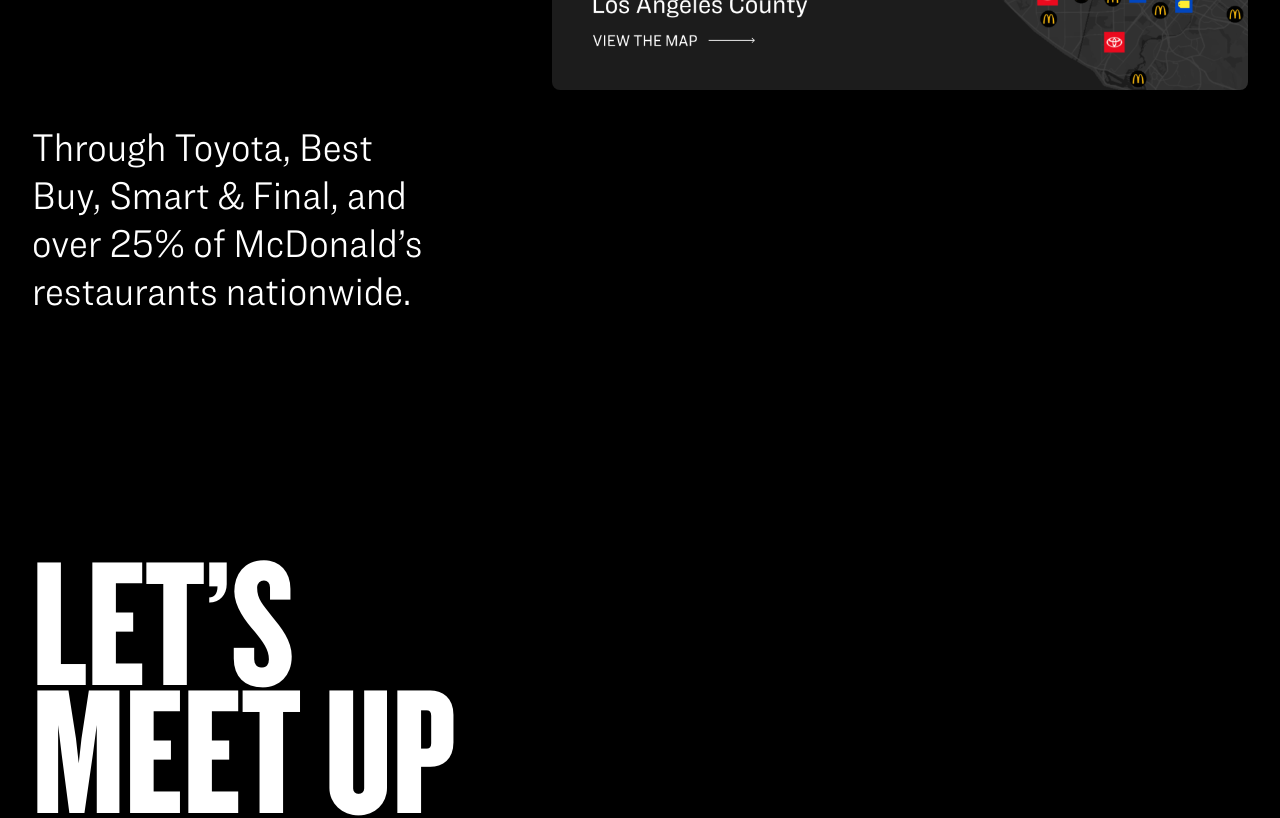
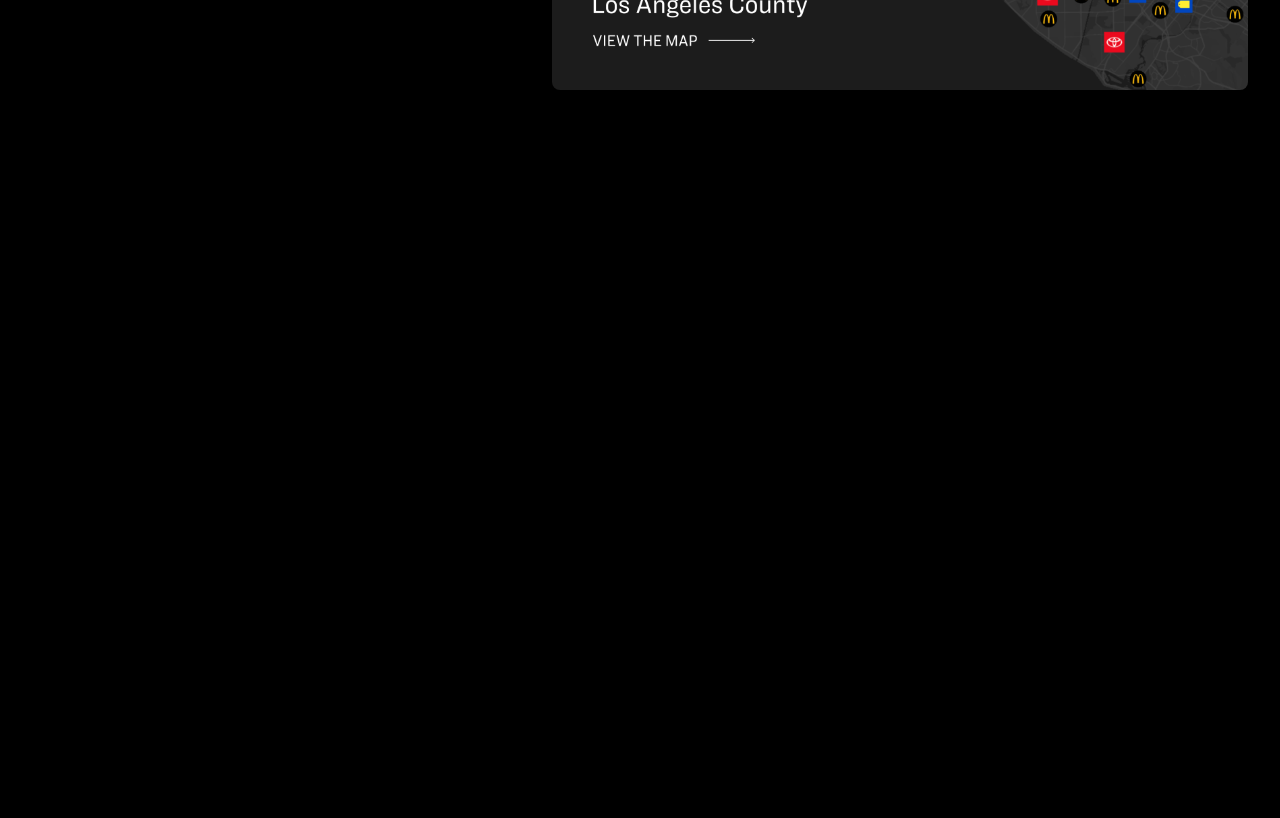
Before and after one commit to daviselen/website, a React (Vite) app: page /about in a window 1280 px wide. Shown: the part 1980-2798 px from the top of the page. Built offline with nearby package versions, Linux system fonts and the light colour scheme.

Commit message:
Animate the About page

```diff
--- a/src/design-system/components/MediaObject.jsx
+++ b/src/design-system/components/MediaObject.jsx
@@ -1,5 +1,6 @@
 import { Link } from "react-router-dom";
 import HeadingReveal from "./HeadingReveal";
+import TextReveal from "./TextReveal";
 
 const cardVariants = {
     hidden: {
@@ -106,7 +107,11 @@ export default function MediaObject({
           {subhead ? (
             <span className="font-narrow text-base">{subhead}</span>
           ) : null}
-          <p className="text-pre-title">{text}</p>
+          <TextReveal
+            as="p"
+            className="text-pre-title"
+            text={text}
+          />
         </div>
       </div>
       <img
--- a/src/pages/About.jsx
+++ b/src/pages/About.jsx
@@ -5,6 +5,7 @@ import Footer from "../sections/Footer.jsx";
 import MediaObject from "../design-system/components/MediaObject.jsx";
 import TextReveal from "../design-system/components/TextReveal.jsx";
 import { useVideoOverlay } from "../design-system/components/VideoOverlay.jsx";
+import HeadingReveal from "../design-system/components/HeadingReveal.jsx";
 
 // Hosted on Vimeo rather than self-served from /public/videos, so the overlay
 // gets its `embed` payload (an iframe player URL) instead of `src`. The
@@ -243,7 +244,10 @@ export default function About() {
         imgAlt="Map of Los Angeles County showing the locations of Toyota dealership, McDonald's restaurant, Best Buy and Smart & Final locations."
       />
       <section id="people" className="pt-3000 px-8 flex flex-col gap-1000">
-        <h2 className="text-display-h2 font-display uppercase">Let’s<br></br> Meet Up</h2>
+        <HeadingReveal
+          className="text-display-h2 font-display uppercase"
+          text={`Let’s \nMeet Up`}
+        />
         <div className="grid grid-cols-4 gap-400">
           {people.map((person, index) => (
           <div key={index} className="teams-video bg-surface-alt relative rounded-md">
@@ -271,7 +275,11 @@ export default function About() {
         onClick={() => openVideo(ORIGIN_STORY)}
       />
       <section id="clients" className="pt-3000 px-8 flex flex-col gap-0">
-        <h2 className="text-display-h2 font-display uppercase">Client <br />Experience</h2>
+        <HeadingReveal
+          as="h2"
+          className="text-display-h2 font-display uppercase"
+          text={`Client \nExperience`}
+        />
         <div className="grid sm:grid-cols-3 md:grid-cols-4 lg:grid-cols-5 gap-x-400">
           {clients.map((client, index) => (
             <div key={index} className="">
```
